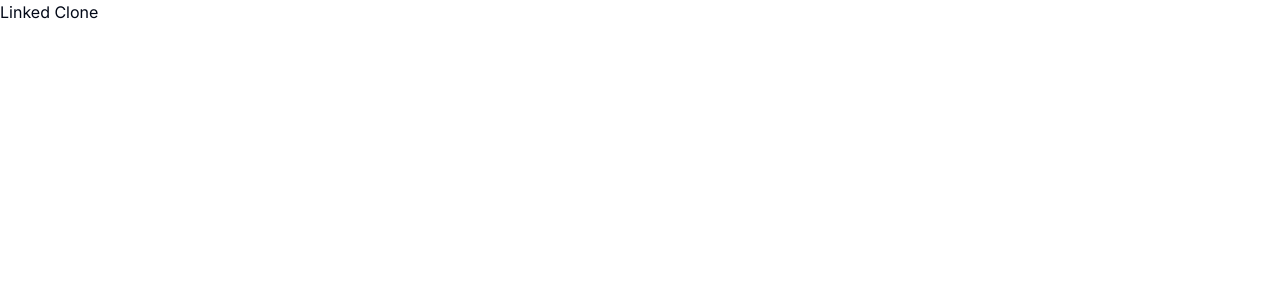
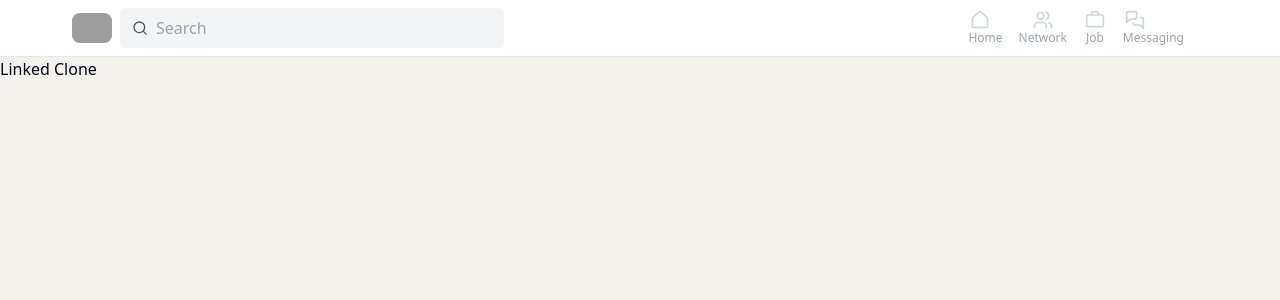
Before and after one commit to ppremraj697/social-media-app-nextjs, a Next.js app: page / in a window 1280 px wide. Shown: the top 300 px of the page. Built offline with nearby package versions, Linux system fonts and the light colour scheme; grey boxes are pictures that could not be loaded.

Commit message:
Implemented Header Component for LinkedIn Web App

```diff
--- a/app/globals.css
+++ b/app/globals.css
@@ -1,6 +1,20 @@
 @tailwind base;
 @tailwind components;
 @tailwind utilities;
+
+@layer components {
+  .icon {
+    @apply flex-col items-center justify-center text-sm font-light;
+  }
+
+  .icon svg {
+    @apply fill-white stroke-gray-300;
+  }
+
+  .icon p {
+    @apply text-gray-400 text-xs;
+  }
+}
 
 @layer base {
   :root {
--- a/app/layout.tsx
+++ b/app/layout.tsx
@@ -1,6 +1,7 @@
 import type { Metadata } from "next";
 import { Inter } from "next/font/google";
 import "./globals.css";
+import Header from "@/components/Header";
 
 const inter = Inter({ subsets: ["latin"] });
 
@@ -16,10 +17,15 @@ export default function RootLayout({
 }>) {
   return (
     <html lang="en">
-      <body className={inter.className}>
+      <body className="min-h-screen flex flex-col">
+
         {/* Toaster */}
-        <header>{/* Header */}</header>
-        <div>
+
+        <header className="border-b sticky top-0 bg-white z-50">
+          <Header />
+        </header>
+
+        <div className="bg-[#F4F2ED] flex-1 w-full">
           <main>{children}</main>
         </div>
       </body>
--- /dev/null
+++ b/components/Header.tsx
@@ -0,0 +1,49 @@
+import { Briefcase, HomeIcon, MessagesSquare, SearchIcon, UsersIcon } from "lucide-react"
+import Image from "next/image"
+import Link from "next/link"
+
+const Header = () => {
+    return (
+        <div className="flex items-center p-2 max-w-6xl mx-auto">
+            <Image
+                className="rounded-lg"
+                src="https://links.papareact.com/b3z"
+                width={40}
+                height={40}
+                alt="logo"
+            />
+
+            <div className="flex-1">
+                <form className="flex items-center space-x-1 bg-gray-100 p-2 rounded-md flex-1 mx-2 max-w-96">
+                    <SearchIcon className="h-4 text-gray-600" />
+                    <input type="text" placeholder="Search" className="bg-transparent flex-1 outline-none" />
+                </form>
+            </div>
+
+            <div className="flex items-center space-x-4 px-6">
+                <Link href="/" className="icon" >
+                    <HomeIcon className="h-5" />
+                    <p>Home</p>
+                </Link>
+                <Link href="/" className="icon hidden md:flex" >
+                    <UsersIcon className="h-5" />
+                    <p>Network</p>
+                </Link>
+                <Link href="/" className="icon hidden md:flex" >
+                    <Briefcase className="h-5" />
+                    <p>Job</p>
+                </Link>
+                <Link href="/" className="icon" >
+                    <MessagesSquare className="h-5" />
+                    <p>Messaging</p>
+                </Link>
+
+                {/* User Button if signed in */}
+
+                {/* Sign In button if not signed in */}
+            </div>
+        </div>
+    )
+}
+
+export default Header
--- /dev/null
+++ b/components/ui/button.tsx
@@ -0,0 +1,56 @@
+import * as React from "react"
+import { Slot } from "@radix-ui/react-slot"
+import { cva, type VariantProps } from "class-variance-authority"
+
+import { cn } from "@/lib/utils"
+
+const buttonVariants = cva(
+  "inline-flex items-center justify-center whitespace-nowrap rounded-md text-sm font-medium ring-offset-background transition-colors focus-visible:outline-none focus-visible:ring-2 focus-visible:ring-ring focus-visible:ring-offset-2 disabled:pointer-events-none disabled:opacity-50",
+  {
+    variants: {
+      variant: {
+        default: "bg-primary text-primary-foreground hover:bg-primary/90",
+        destructive:
+          "bg-destructive text-destructive-foreground hover:bg-destructive/90",
+        outline:
+          "border border-input bg-background hover:bg-accent hover:text-accent-foreground",
+        secondary:
+          "bg-secondary text-secondary-foreground hover:bg-secondary/80",
+        ghost: "hover:bg-accent hover:text-accent-foreground",
+        link: "text-primary underline-offset-4 hover:underline",
+      },
+      size: {
+        default: "h-10 px-4 py-2",
+        sm: "h-9 rounded-md px-3",
+        lg: "h-11 rounded-md px-8",
+        icon: "h-10 w-10",
+      },
+    },
+    defaultVariants: {
+      variant: "default",
+      size: "default",
+    },
+  }
+)
+
+export interface ButtonProps
+  extends React.ButtonHTMLAttributes<HTMLButtonElement>,
+    VariantProps<typeof buttonVariants> {
+  asChild?: boolean
+}
+
+const Button = React.forwardRef<HTMLButtonElement, ButtonProps>(
+  ({ className, variant, size, asChild = false, ...props }, ref) => {
+    const Comp = asChild ? Slot : "button"
+    return (
+      <Comp
+        className={cn(buttonVariants({ variant, size, className }))}
+        ref={ref}
+        {...props}
+      />
+    )
+  }
+)
+Button.displayName = "Button"
+
+export { Button, buttonVariants }
--- a/next.config.mjs
+++ b/next.config.mjs
@@ -1,4 +1,21 @@
 /** @type {import('next').NextConfig} */
-const nextConfig = {};
+const nextConfig = {
+    images: {
+        remotePatterns: [
+            {
+                protocol: 'https',
+                hostname: 'links.papareact.com',
+            },
+            {
+                protocol: 'https',
+                hostname: 'img.clerk.com',
+            },
+            {
+                protocol: 'https',
+                hostname: 'linkedinclone.blob.core.windows.net',
+            },
+        ],
+    },
+};
 
 export default nextConfig;
--- a/package.json
+++ b/package.json
@@ -9,6 +9,7 @@
     "lint": "next lint"
   },
   "dependencies": {
+    "@radix-ui/react-slot": "^1.1.0",
     "class-variance-authority": "^0.7.0",
     "clsx": "^2.1.1",
     "lucide-react": "^0.396.0",
```
Also changed, not shown: 1 other file (tests, documents, lock files or other folders). Lines whose indentation alone changed are shown as unchanged.
